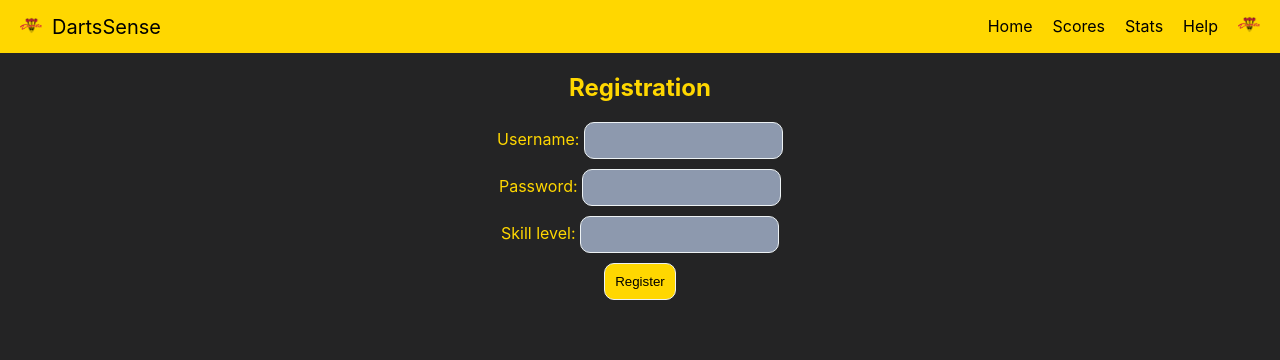
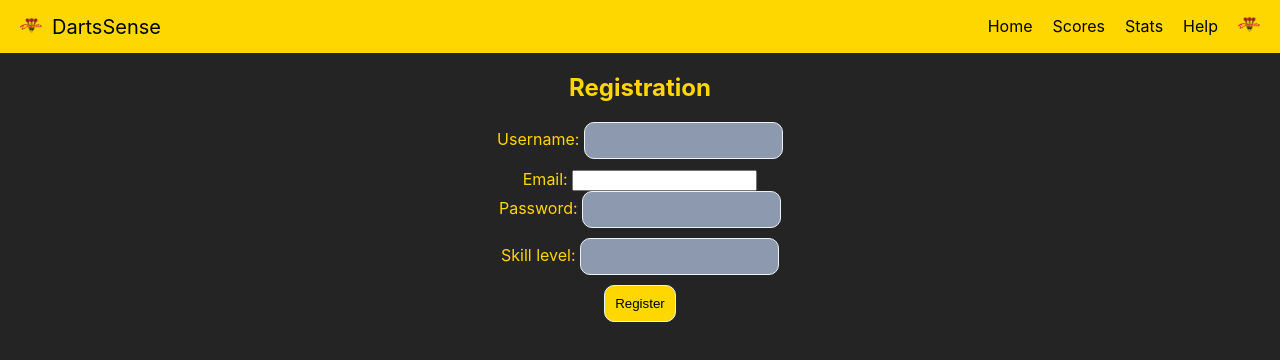
Before and after one commit to michislava/DartsSense, a React (Create React App) app in the folder frontend/: page /registration in a window 1280 px wide. Shown: the top 360 px of the page. Built offline with nearby package versions, Linux system fonts and the light colour scheme.

Commit message:
registration frontend done

```diff
--- a/frontend/src/Pages/Registration.jsx
+++ b/frontend/src/Pages/Registration.jsx
@@ -5,7 +5,8 @@ import './Registration.css';
 function RegistrationForm() {
   const [username, setUsername] = useState('');
   const [password, setPassword] = useState('');
-  const [skill, setSkill] = useState('');
+  const [email, setEmail] = useState('');
+  const [skill_level, setSkill] = useState('');
 
   const handleSubmit = async (e) => {
     e.preventDefault();
@@ -13,8 +14,9 @@ function RegistrationForm() {
     try {
       const response = await axios.post(`/register`, {
         username,
+        email,
         password,
-        skill
+        skill_level
       });
 
       console.log('Registration successful:', response.data);
@@ -35,6 +37,14 @@ function RegistrationForm() {
             onChange={(e) => setUsername(e.target.value)}
           />
         </div>
+        <div className="email">
+          <label>Email: </label>
+          <input
+            type="email"
+            value={email}
+            onChange={(e) => setEmail(e.target.value)}
+          />
+        </div>
         <div className="pass">
           <label>Password: </label>
           <input
@@ -47,8 +57,8 @@ function RegistrationForm() {
           <label>Skill level: </label>
           <input
             type="text"
-            value={skill}
-            onChange={(e) => setSkill(e.target.value)}
+            value={skill_level}
+            onChange={(e) => setSkill(parseInt(e.target.value))}
           />
         </div>
         <div className="button">
```
Also changed, not shown: 1 other file (tests, documents, lock files or other folders).
